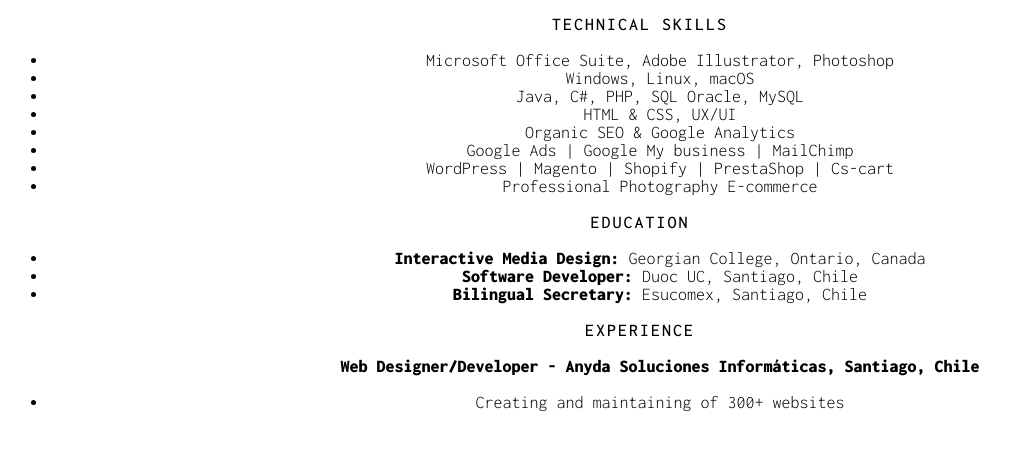
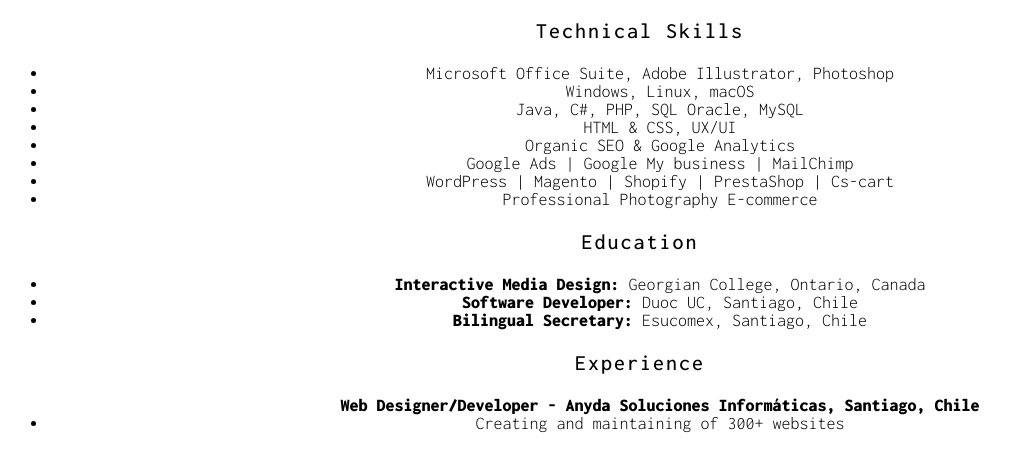
Before and after one commit to dabustosa85/assignment-html, a plain HTML site: page about.html in a window 1280 px wide. Shown: the part 57-528 px from the top of the page, without its empty margins (0-1011 px from the left). Drawn offline with Linux system fonts and the light colour scheme.

Commit message:
Add files via upload

```diff
--- a/about.html
+++ b/about.html
@@ -38,7 +38,7 @@
         </ul>
         <h3>Experience</h3>
         <ul class="centerul">
-            <p><strong>Web Designer/Developer - Anyda Soluciones Informáticas, Santiago, Chile</strong></p>
+            <strong>Web Designer/Developer - Anyda Soluciones Informáticas, Santiago, Chile</strong>
             <li>Creating and maintaining of 300+ websites</li>
         </ul>
 
--- a/style.css
+++ b/style.css
@@ -21,10 +21,12 @@
     grid-template-columns: repeat(3, 1fr);
     grid-gap: 30px;
     margin: 100px;
+    text-align: center;
   }
 
   .home-col img {
-    width: 100%;
+    width: 80%;
+
   }
 
   .home-col p {
@@ -46,8 +48,7 @@
 h3
 {
   font-family: 'Inconsolata', monospace;
-  font-size: 18px;
-  text-transform: uppercase;
+  font-size: 22px;
   font-weight: 500;
   letter-spacing: 2px;
   text-align: center;
```
